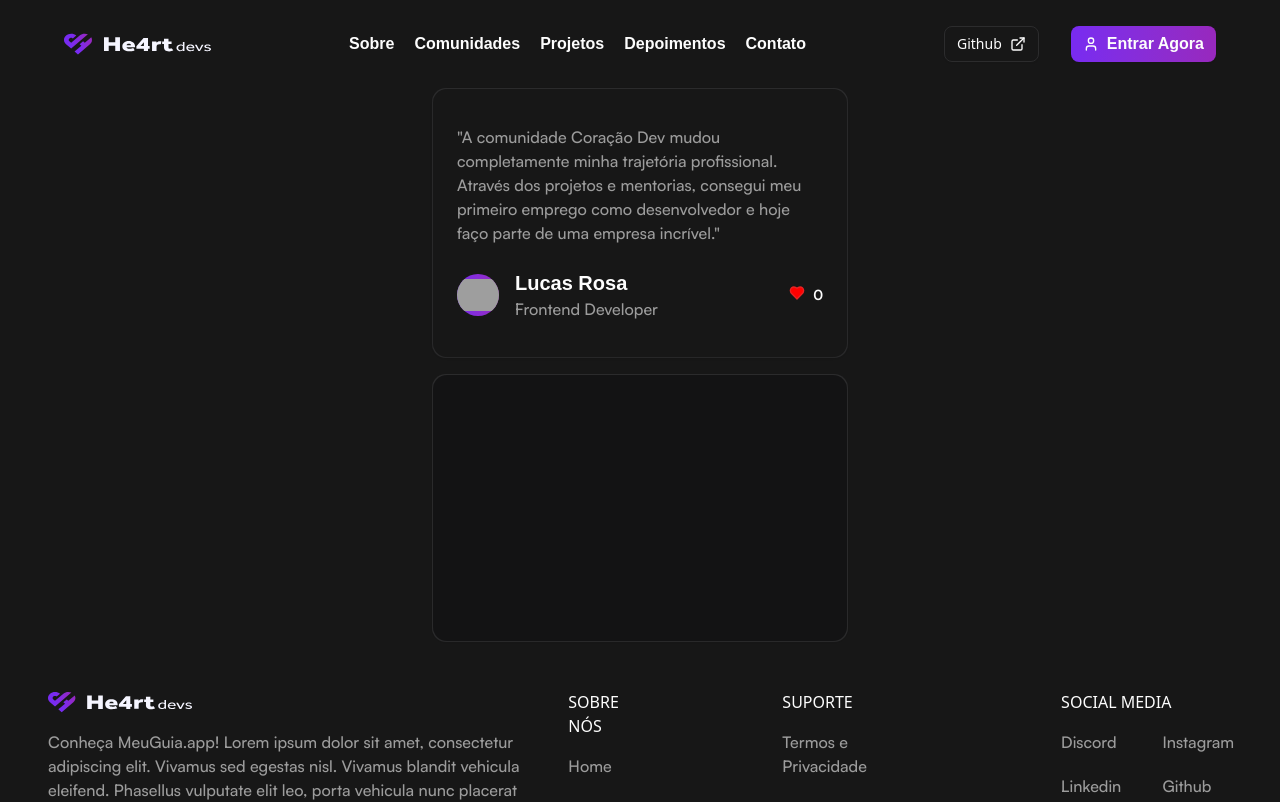
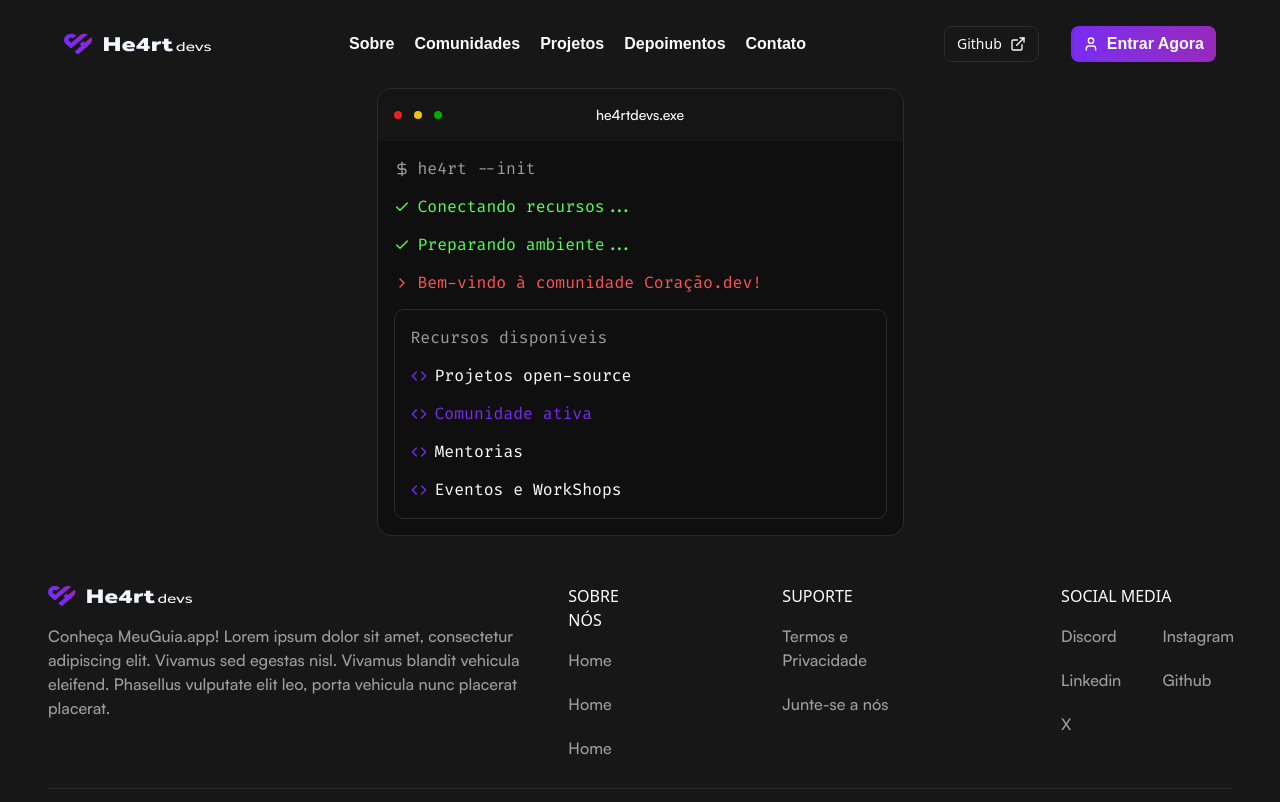
Before and after one commit to he4rt/he4rt-landing, a React (Vite) app: page / in a window 1280 px wide. Shown: the top 802 px of the page. Built offline with nearby package versions, Linux system fonts and the light colour scheme; grey boxes are pictures that could not be loaded; a web font is replaced by a local one.

Commit message:
feat: add Terminal

```diff
--- /dev/null
+++ b/src/components/Terminal.tsx
@@ -0,0 +1,55 @@
+import { Check, ChevronRight, Code, DollarSign } from "lucide-react";
+
+export const Terminal = () => {
+  return (
+    <div className="border-1 border-neutral-outline rounded-xl  min-h-[397px] flex flex-col bg-card-default sm:w-[527px]">
+      <div className="bg-[#151516] rounded-t-xl p-4 flex items-center relative justify-center ">
+        <div className="flex gap-3 absolute left-4">
+          <div className="w-2 h-2 rounded-full bg-helper-error" />
+          <div className="w-2 h-2 rounded-full bg-helper-warning" />
+          <div className="w-2 h-2 rounded-full bg-helper-sucess" />
+        </div>
+        <h3 className="font-family-primary font-medium text-sm text-text-high ">
+          he4rtdevs.exe
+        </h3>
+      </div>
+      <div className="flex-1 p-4 flex flex-col gap-3.5">
+        <p className=" flex items-center gap-2 font-family-code font-medium text-text-medium">
+          <DollarSign size="16px" /> <span>he4rt --init</span>
+        </p>
+        <p className=" flex items-center gap-2  font-family-code font-medium text-[#56FF53] text-base">
+          <Check size="16px" /> <span>Conectando recursos...</span>
+        </p>
+        <p className=" flex items-center gap-2  font-family-code font-medium text-[#56FF53] text-base">
+          <Check size="16px" /> <span>Preparando ambiente...</span>
+        </p>
+        <p className=" flex items-center gap-2  font-family-code font-medium text-[#FF5353] text-base">
+          <ChevronRight size="16px" />{" "}
+          <span> Bem-vindo à comunidade Coração.dev!</span>
+        </p>
+
+        <div className="border border-neutral-outline rounded-lg p-4 gap-3.5 flex flex-col">
+          <p className=" flex items-center gap-2 font-family-code font-medium text-text-medium">
+            <span>Recursos disponíveis</span>
+          </p>
+          <p className=" flex items-center gap-2  font-family-code font-medium text-text-high text-base">
+            <Code size="16px" color="#782BF1" />
+            <span>Projetos open-source</span>
+          </p>
+          <p className=" flex items-center gap-2  font-family-code font-medium text-primary-purple text-base">
+            <Code size="16px" color="#782BF1" />
+            <span>Comunidade ativa</span>
+          </p>
+          <p className=" flex items-center gap-2  font-family-code font-medium text-text-high text-base">
+            <Code size="16px" color="#782BF1" />
+            <span>Mentorias</span>
+          </p>
+          <p className=" flex items-center gap-2  font-family-code font-medium text-text-high text-base">
+            <Code size="16px" color="#782BF1" />
+            <span>Eventos e WorkShops</span>
+          </p>
+        </div>
+      </div>
+    </div>
+  );
+};
--- a/src/pages/home.tsx
+++ b/src/pages/home.tsx
@@ -2,6 +2,7 @@ import { Footer } from "@/components/Footer";
 import { Header } from "../components/Header";
 import { Articles } from "@/components/Articles";
 import { Testimonial } from "@/components/Testimonials";
+import { Terminal } from "@/components/Terminal";
 
 export const Home = () => {
   return (
@@ -10,24 +11,7 @@ export const Home = () => {
 
       <main className="flex-1 bg-primary ">
         <div className="flex flex-col gap-4 w-full items-center">
-          <Testimonial
-            author={{
-              name: "Lucas Rosa",
-              role: "Frontend Developer",
-              imageSrc: "https://avatars.githubusercontent.com/u/55213609?v=4",
-            }}
-            description={
-              '"A comunidade Coração Dev mudou completamente minha trajetória profissional. Através dos projetos e mentorias, consegui meu primeiro emprego como desenvolvedor e hoje faço parte de uma empresa incrível."'
-            }
-          />
-          <Testimonial
-            isLoading={true}
-            author={{
-              name: "Lucas Rosa",
-              role: "Frontend Developer",
-              imageSrc: "https://avatars.githubusercontent.com/u/55213609?v=4",
-            }}
-          />
+          <Terminal />
         </div>
       </main>
 
--- a/src/styles/globa.css
+++ b/src/styles/globa.css
@@ -15,9 +15,16 @@
   src: url("/fonts/CalSans.otf") format("opentype");
 }
 
+@font-face {
+  font-family: Fira-Code;
+  font-display: swap;
+  src: url("/fonts/FiraCode-Regular.ttf") format("truetype");
+}
+
 @theme {
   --font-family-primary: Satoshi, sans-serif;
   --font-family-secondary: Cal-Sans, sans-serif;
+  --font-family-code: Fira-Code, sans-serif;
 
   --color-primary: #09090a;
   --color-primary-900: #393939;
```
Also changed, not shown: public/fonts/FiraCode-Regular.ttf (added).
